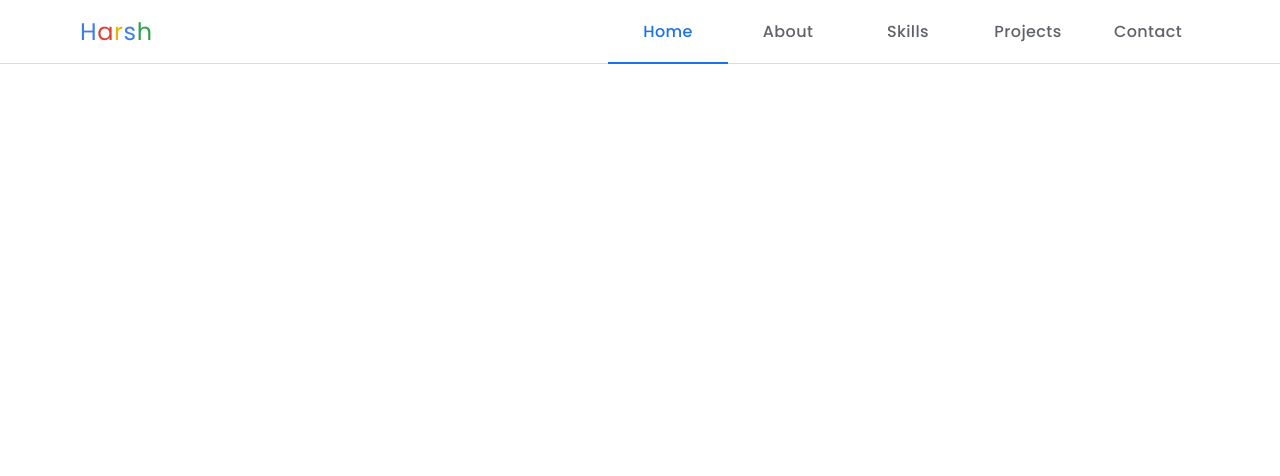
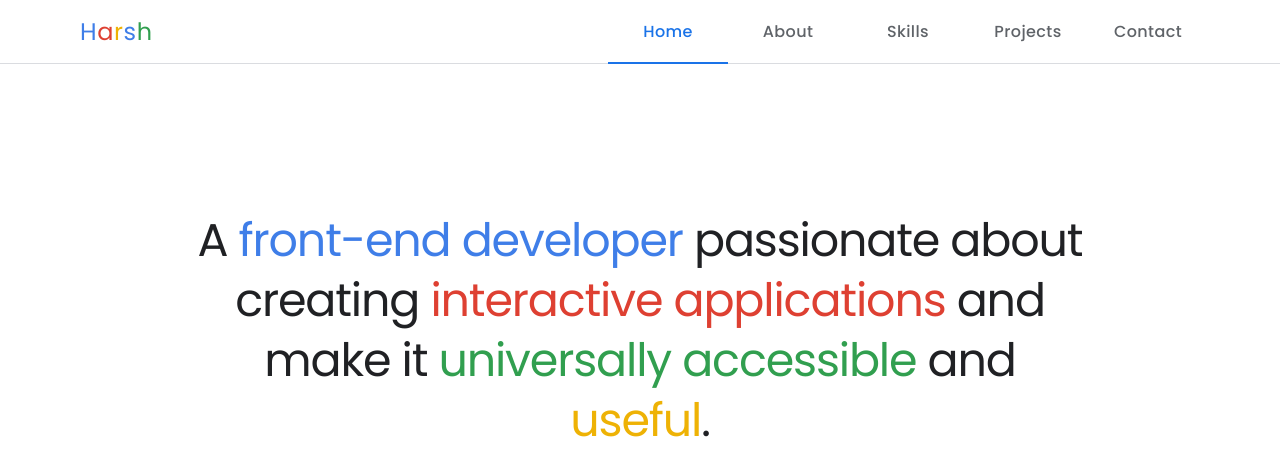
Before and after one commit to JrDevHarsh/portfolio-1, a Next.js app: page / in a window 1280 px wide. Shown: the top 476 px of the page. Built offline with nearby package versions, Linux system fonts and the light colour scheme.

Commit message:
Added Main Heading and Fix Navbar Menu Visibility

```diff
--- a/components/Logo/Logo.js
+++ b/components/Logo/Logo.js
@@ -2,7 +2,7 @@ import Link from "next/link";
 
 const Logo = () => {
   return (
-    <div className="h-auto w-auto lg:ml-16">
+    <div className="h-auto w-auto ml-8 md:ml-0 lg:ml-16">
       <Link href="/">
         <a className="mt-2 px-2 py-1 text-2xl font-normal tracking-wide hover:bg-bright_blue rounded focus:outline focus:outline-2 focus:outline-[#1967d2]">
           <span className="text-blue">H</span>
--- /dev/null
+++ b/components/MainHeading/MainHeading.js
@@ -0,0 +1,17 @@
+const MainHeading = () => {
+  return (
+    <section className="mx-auto py-8 max-h-[500px] min-h-[400px] sm:max-h-[600px] sm:min-h-[450px] lg:max-h-[583px] lg:min-h-[340px] text-center flex items-center justify-center">
+      <div>
+        <h1 className="mx-auto w-4/5 sm:w-3/5 md:4/5 lg:max-w-4xl lg:w-full text-[#202124] text-[8vw] sm:text-[5vw] lg:text-[2.875rem] font-normal -tracking-wide leading-[1.3em] sm:leading-[1.2em] lg:leading-[3.75rem]">
+          A <span className="text-blue">front-end developer</span> passionate
+          about creating{" "}
+          <span className="text-red">interactive applications</span> and make it{" "}
+          <span className="text-green">universally accessible</span> and{" "}
+          <span className="text-yellow">useful</span>.
+        </h1>
+      </div>
+    </section>
+  );
+};
+
+export default MainHeading;
--- a/components/Navbar/DesktopNavbar.js
+++ b/components/Navbar/DesktopNavbar.js
@@ -6,7 +6,7 @@ const DesktopNavbar = () => {
   const links = ["Home", "About", "Skills", "Projects", "Contact"];
 
   return (
-    <nav className="relative h-full lg:mr-16 flex items-center justify-end flex-1">
+    <nav className="relative h-full lg:mr-16 hidden md:flex items-center justify-end flex-1">
       <div className="relative h-full inline-flex items-center flex-row">
         {links.map((link) => (
           <Link key={link} href={"#" + link}>
--- a/pages/index.js
+++ b/pages/index.js
@@ -1,5 +1,6 @@
 import Head from "next/head";
 import Header from "../components/Header/Header";
+import MainHeading from "../components/MainHeading/MainHeading";
 
 export default function Home() {
   return (
@@ -21,6 +22,13 @@ export default function Home() {
         <link rel="icon" href="/favicon.ico" />
       </Head>
       <Header />
+      <main className="relative w-full">
+        <section className="block">
+          <div className="h-8 lg:h-12 bg-white"></div>
+          <div className="h-8 lg:h-12 bg-white"></div>
+        </section>
+        <MainHeading />
+      </main>
     </div>
   );
 }
```
